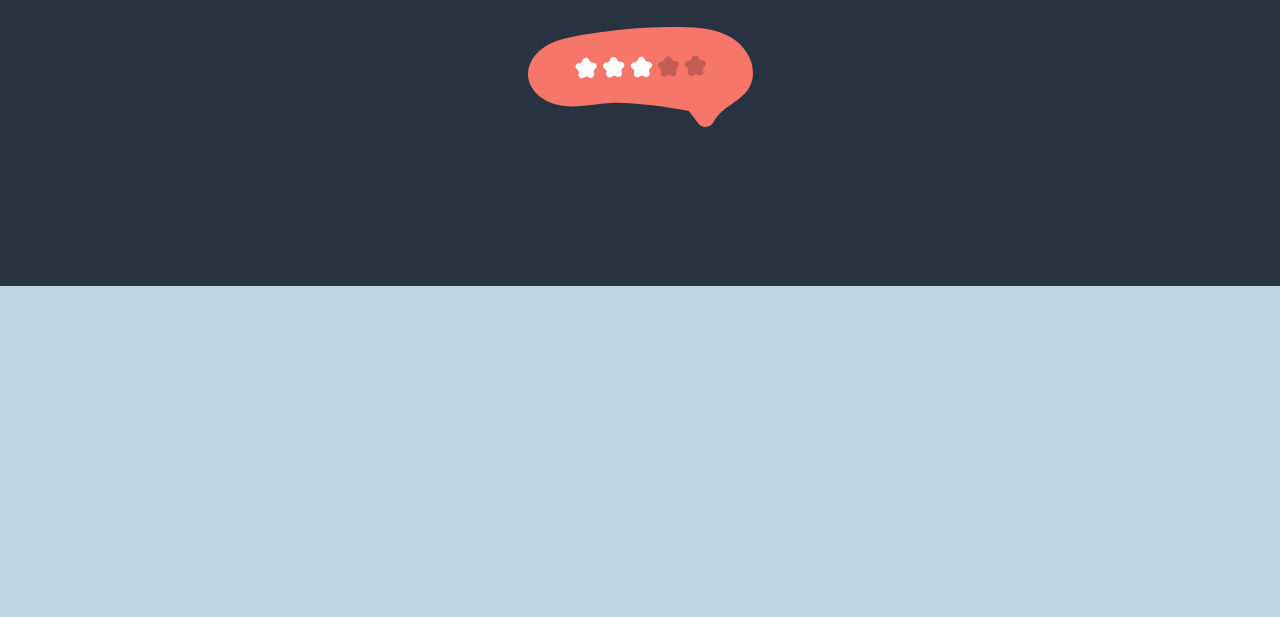
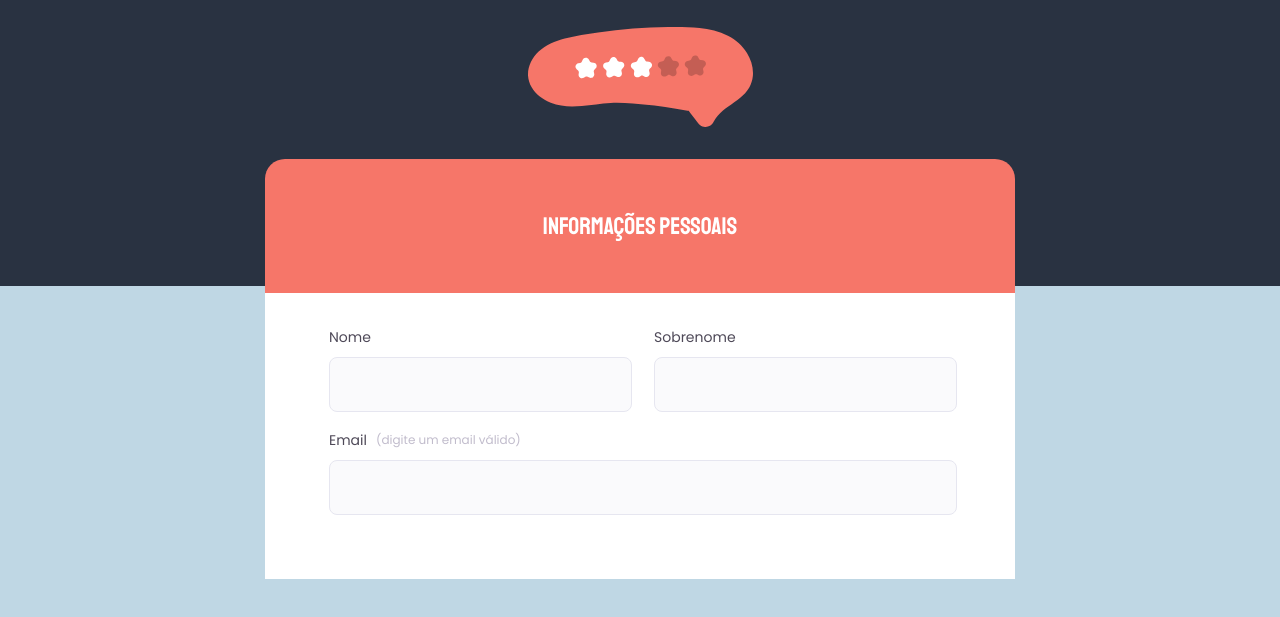
Before and after one commit to kauankarvalho/Formulario-Avancado, a website: page index.html in a window 1280 px wide. Shown: the part 179-796 px from the top of the page. Drawn offline with Linux system fonts and the light colour scheme.

Commit message:
feat: add personal information fieldset with name and email inputs

```diff
--- a/index.html
+++ b/index.html
@@ -18,14 +18,65 @@
   <body
     class="h-screen bg-[#BFD7E4] before:absolute before:left-0 before:top-0 before:-z-10 before:h-[46.5rem] before:w-[100%] before:bg-[#293241]"
   >
-    <header class="flex flex-col items-center pt-[10.7rem]">
+    <header class="flex flex-col items-center pb-[3.2rem] pt-[10.7rem]">
       <h1 class="font-staatliches text-[3.6rem]/[4.5rem] text-white">avalie a sua mentoria</h1>
       <p class="mb-[3rem] font-poppins text-[1.6rem]/[2.4rem] text-white">
         Chegou a hora de avaliar o seu mentor. Bora lá?
       </p>
-      <img class="h-[10rem] w-[22.5rem]" src="./src/assets/stars.svg" alt="Balão com 3 de 5 estrelas de avaliação" />
+
+      <img
+        class="h-[10rem] w-[22.5rem]"
+        src="./src/assets/stars.svg"
+        alt="Balão com classificação de 3 em 5 estrelas"
+      />
     </header>
 
-    <main></main>
+    <main class="flex flex-col items-center">
+      <div class="flex w-[75rem] justify-center rounded-t-[2rem] bg-[#F67669] py-[5rem]">
+        <h1 class="font-staatliches text-[2.4rem]/[3.4rem] text-white">Informações Pessoais</h1>
+      </div>
+
+      <form class="w-[75rem] bg-white px-[6.4rem] pb-[6.4rem] pt-[3.2rem]">
+        <fieldset class="flex flex-col gap-[1.6rem]">
+          <legend class="hidden">Informações Pessoais</legend>
+
+          <div id="name-wrapper" class="flex gap-[2.2rem]">
+            <div id="fist-name-wrapper" class="flex w-[100%] flex-col gap-[0.8rem]">
+              <label for="first-name" class="font-poppins text-[1.4rem]/[2.4rem] text-[#4E4958]">Nome</label>
+              <input
+                class="h-[5.5rem] rounded-[0.8rem] border-[0.1rem] border-[#E6E6F0] bg-[#FAFAFC] px-[1.5rem] font-poppins text-[1.4rem]/[2.4rem] text-[#4E4958] outline-none focus:border-[0.2rem] focus:border-[#4E4958]"
+                type="text"
+                id="first-name"
+                name="first-name"
+              />
+            </div>
+
+            <div id="last-name-wrapper" class="flex w-[100%] flex-col gap-[0.8rem]">
+              <label for="last-name" class="font-poppins text-[1.4rem]/[2.4rem] text-[#4E4958]">Sobrenome</label>
+              <input
+                class="h-[5.5rem] rounded-[0.8rem] border-[0.1rem] border-[#E6E6F0] bg-[#FAFAFC] px-[1.5rem] font-poppins text-[1.4rem]/[2.4rem] text-[#4E4958] outline-none focus:border-[0.2rem] focus:border-[#4E4958]"
+                type="text"
+                id="last-name"
+                name="last-name"
+              />
+            </div>
+          </div>
+
+          <div id="email-wrapper" class="flex w-[100%] flex-col gap-[0.8rem]">
+            <label for="email" class="flex gap-[0.9rem] font-poppins text-[1.4rem]/[2.4rem] text-[#4E4958]">
+              Email <span class="font-poppins text-[1.2rem] text-[#C1BCCC]">(digite um email válido)</span>
+            </label>
+            <input
+              class="h-[5.5rem] rounded-[0.8rem] border-[0.1rem] border-[#E6E6F0] bg-[#FAFAFC] px-[1.5rem] font-poppins text-[1.4rem]/[2.4rem] text-[#4E4958] outline-none focus:border-[0.2rem] focus:border-[#4E4958]"
+              type="email"
+              id="email"
+              name="email"
+            />
+          </div>
+
+        </fieldset>
+      </form>
+
+    </main>
   </body>
 </html>
```
Also changed, not shown: dist/style.css.
